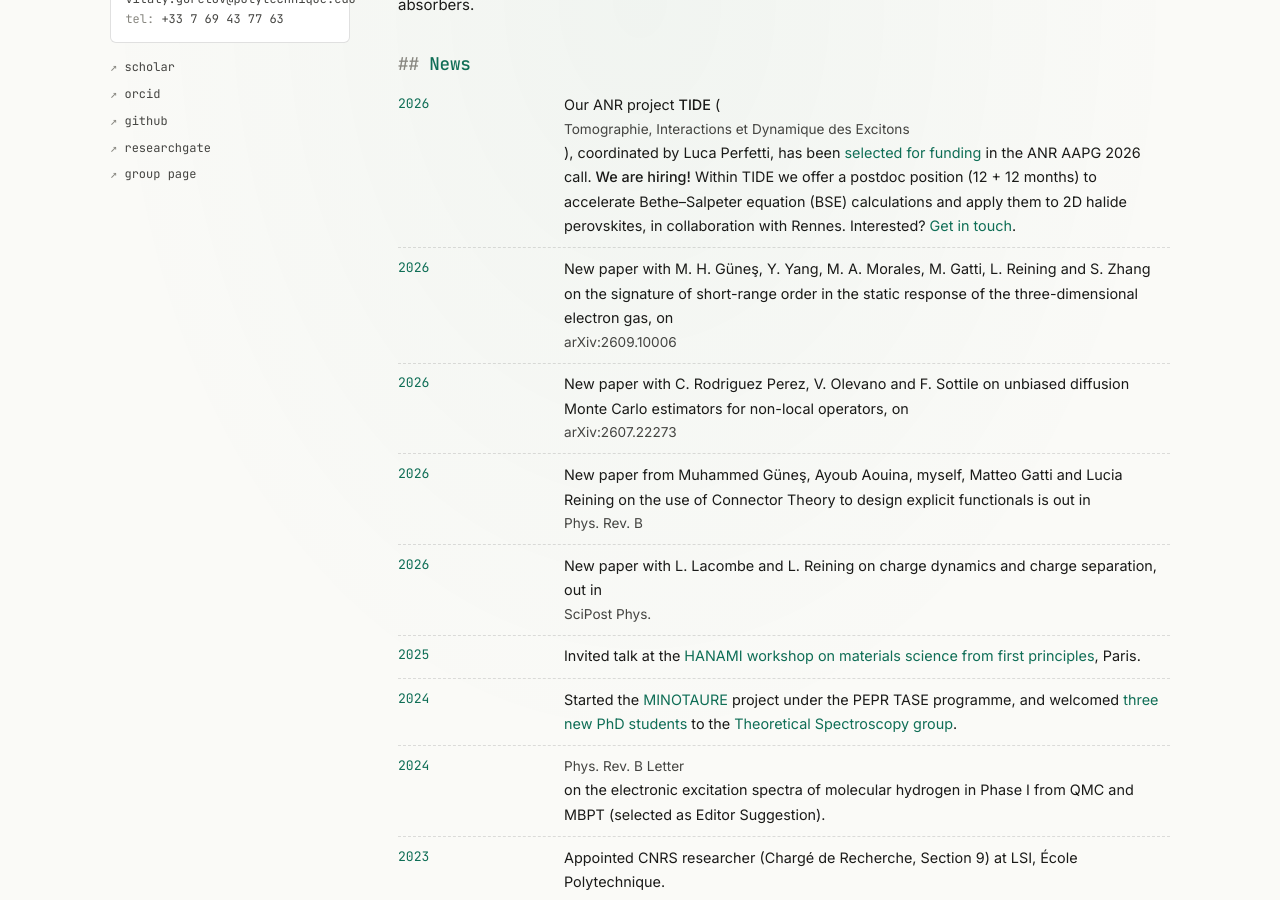
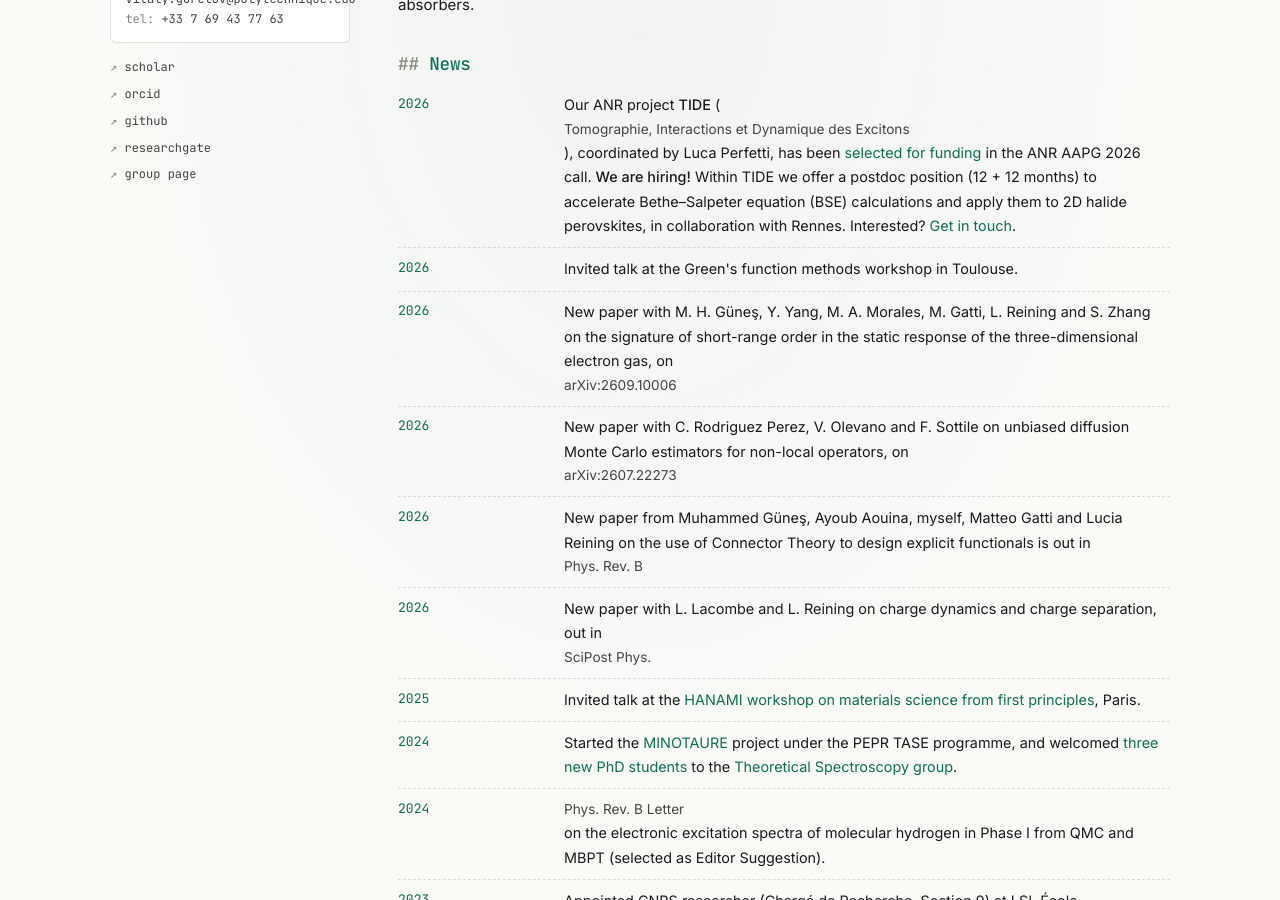
Before and after one commit to gorelov93/vitaly-gorelov, a Jekyll site: the page built from index.md, in a window 1280 px wide and 900 px high, scrolled down 537 px. Built offline with Jekyll 4.4.1, drawn with Linux system fonts in a browser that asks for light colours.

Commit message:
Add news: invited talk at Green's function workshop, Toulouse
Co-Authored-By: Claude Opus 5.5 <noreply@anthropic.com>

```diff
--- a/index.md
+++ b/index.md
@@ -48,6 +48,10 @@ permalink: /
   </li>
   <li>
     <span class="when">2026</span>
+    <span class="what">Invited talk at the Green's function methods workshop in Toulouse.</span>
+  </li>
+  <li>
+    <span class="when">2026</span>
     <span class="what">New paper with M. H. Güneş, Y. Yang, M. A. Morales, M. Gatti, L. Reining and S. Zhang on the signature of short-range order in the static response of the three-dimensional electron gas, on <a href="https://arxiv.org/abs/2609.10006"><em>arXiv:2609.10006</em></a></span>
   </li>
   <li>
```
